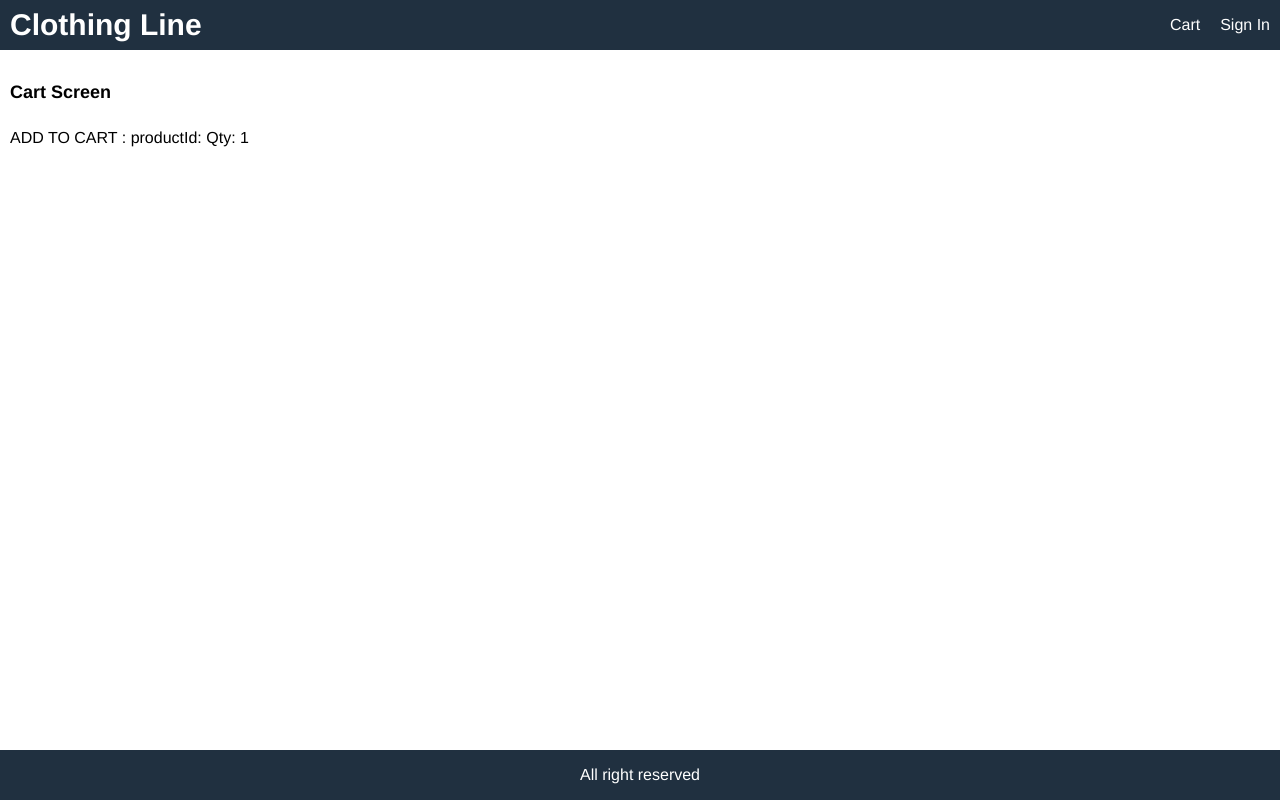
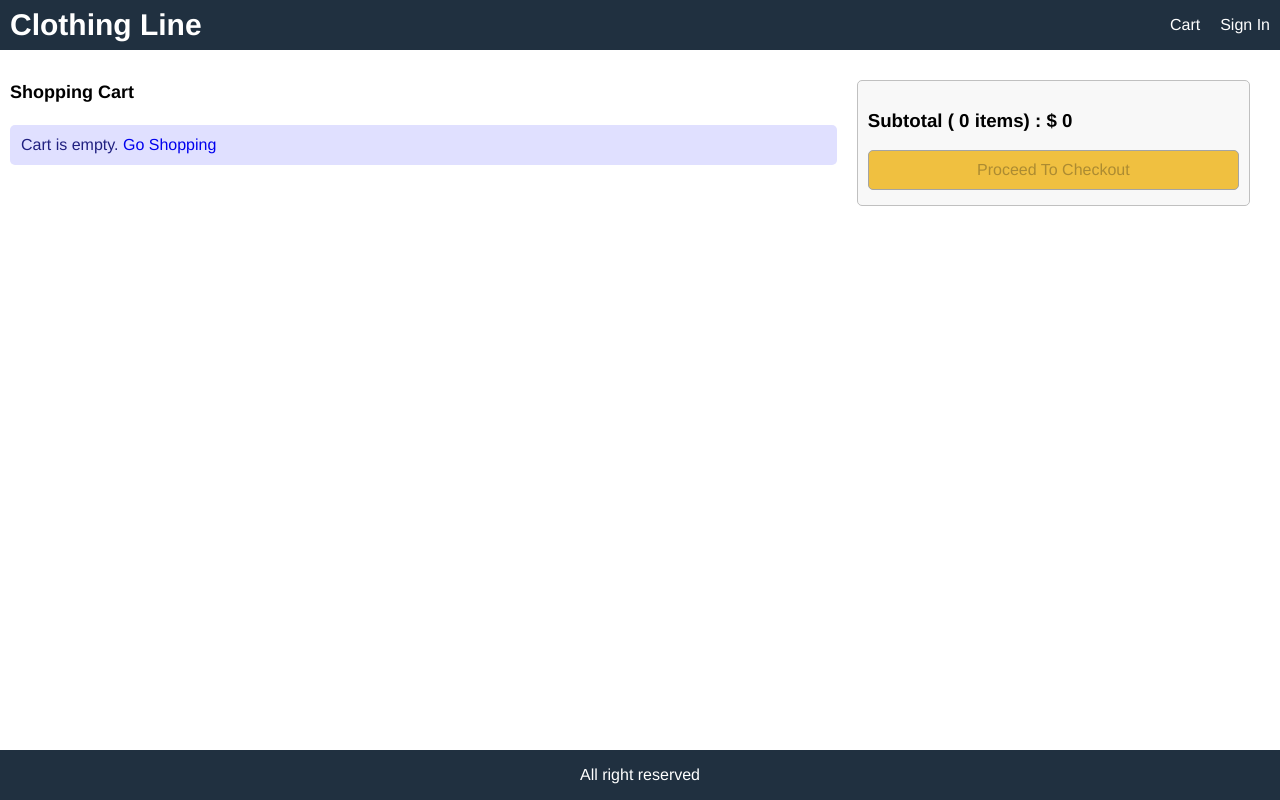
Before and after one commit to archanabaral/Ecommerce-site, a React (Create React App) app in the folder client/: page /cart in a window 1280 px wide. Built offline with nearby package versions, Linux system fonts and the light colour scheme.

Commit message:
create caerScreen

```diff
--- a/client/src/screens/CartScreen.js
+++ b/client/src/screens/CartScreen.js
@@ -1,12 +1,83 @@
-import React from 'react'
+import React, {useEffect} from 'react'
+import {Link} from "react-router-dom"
+import {addToCart} from "../actions/cartActions"
+import {useDispatch, useSelector} from "react-redux"
+import MessageBox from "../components/MessageBox"
 
 export default function CartScreen(props) {
     const productId= props.match.params.id
     const qty= props.location.search? Number(props.location.search.split('=')[1]): 1
+    const cart= useSelector(state=> state.cart)
+    const {cartItems} = cart
+    const dispatch = useDispatch()
+
+    useEffect(() => {
+        if(productId){
+          dispatch(addToCart(productId, qty))
+        }
+    }, [dispatch,productId, qty])
+
+    const removeFromCartHandler=(id) =>{
+
+    }
+    const checkOutHandler=() =>{
+        props.history.push('/signin?redirect=shipping')
+    }
     return (
-        <div>
-            <h1>Cart Screen</h1>
-            <p>ADD TO CART : productId: {productId} Qty: {qty}</p>
+        <div className="row top">
+            <div className="col-2">
+                <h1>Shopping Cart</h1>
+                {cartItems.length === 0 ? (<MessageBox>Cart is empty. <Link to="/">Go Shopping</Link></MessageBox>) : (
+                    <ul>
+                      {cartItems.map(item =>(
+                          <li key={item.product}>
+                              <div className="row">
+                                  <div>
+                                      <img src={item.image} alt={item.name}className="small"/>
+                                  </div>
+                                  <div className="min-30">
+                                    <Link to={`/product/${item.product}`}>{item.name}</Link>
+                                  </div>
+                                  <div>
+                                    <select value={item.qty} onChange={e => dispatch(addToCart(item.product,Number(e.target.value))
+                                    )}>
+                                     {
+                                     [...Array(item.countInStock).keys()].map(item=>(
+                                     <option key ={item + 1} value={item + 1}>{item + 1}</option>
+                                    ))
+                                    }
+                                 </select>
+                                  </div>
+                                  <div>
+                                      ${item.price}
+                                  </div>
+                                  <div>
+                                      <button type="button" onClick={() =>removeFromCartHandler(item.product)}>Delete</button>
+                                  </div>
+                              </div>
+                          </li>
+                      ))}
+                    </ul>
+                )}
+            </div>
+            <div className="col-1">
+                <div className="card card-body">
+                  <ul>
+                      <li>
+                      <h3>
+                       Subtotal ( {cartItems.reduce((a, c) => a + c.qty, 0)} items)
+                       :
+                       $ {cartItems.reduce((a, c) => a + c.price * c.qty, 0)}
+                     </h3>
+                      </li>
+                      <li>
+                          <button type="button" onClick={checkOutHandler} className="primary block" disabled
+                          ={cartItems.length === 0}>Proceed To Checkout</button>
+                      </li>
+                  </ul>
+                </div>
+            </div>
+
         </div>
     )
 }
```
